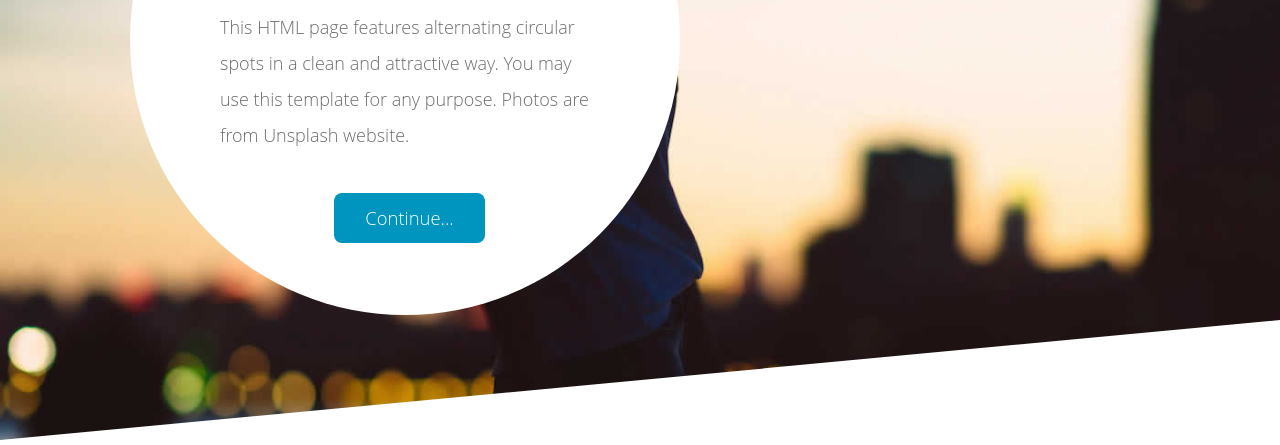
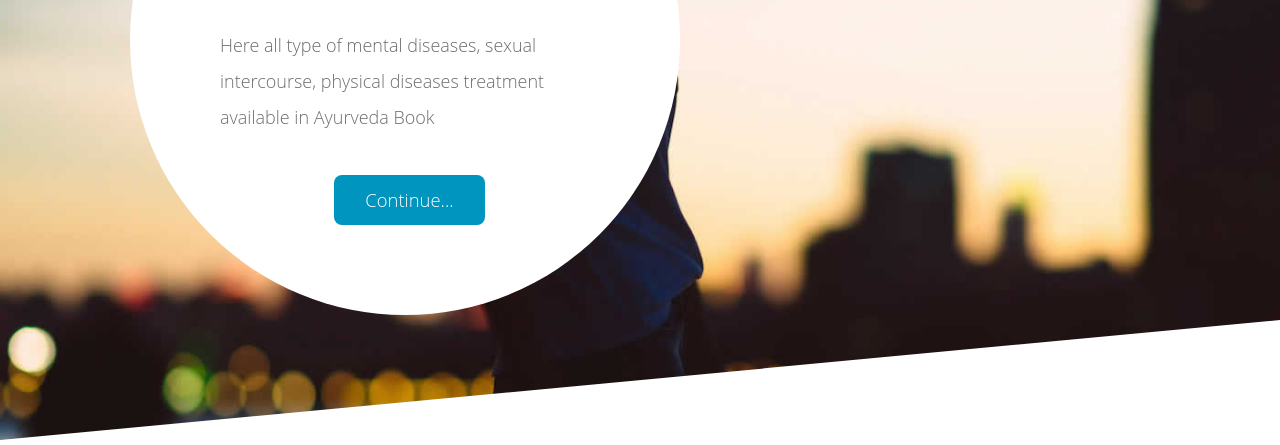
Before and after one commit to ayurvedicbooks/ayurvedicbook.store, a plain HTML site: page index.html in a window 1280 px wide. Shown: the part 310-755 px from the top of the page. Drawn offline with Linux system fonts and the light colour scheme.

Commit message:
Update index.html

```diff
--- a/index.html
+++ b/index.html
@@ -26,7 +26,7 @@
                                 <h1 class="tm-site-title">Ayurvedic Books</h1>
                                 <p class="tm-site-subtitle">Get all Kind of Ayurvedic information in single Book</p>
                             </header>
-                            <p>This HTML page features alternating circular spots in a clean and attractive way. You may use this template for any purpose. Photos are from Unsplash website.</p>
+                            <p>Here all type of mental diseases, sexual intercourse, physical diseases treatment available in Ayurveda Book </p>
                             <p class="text-center mt-4 mb-0">
                                 <a data-scroll href="#tm-section-2" class="btn tm-btn-secondary">Continue...</a>
                             </p>
```
